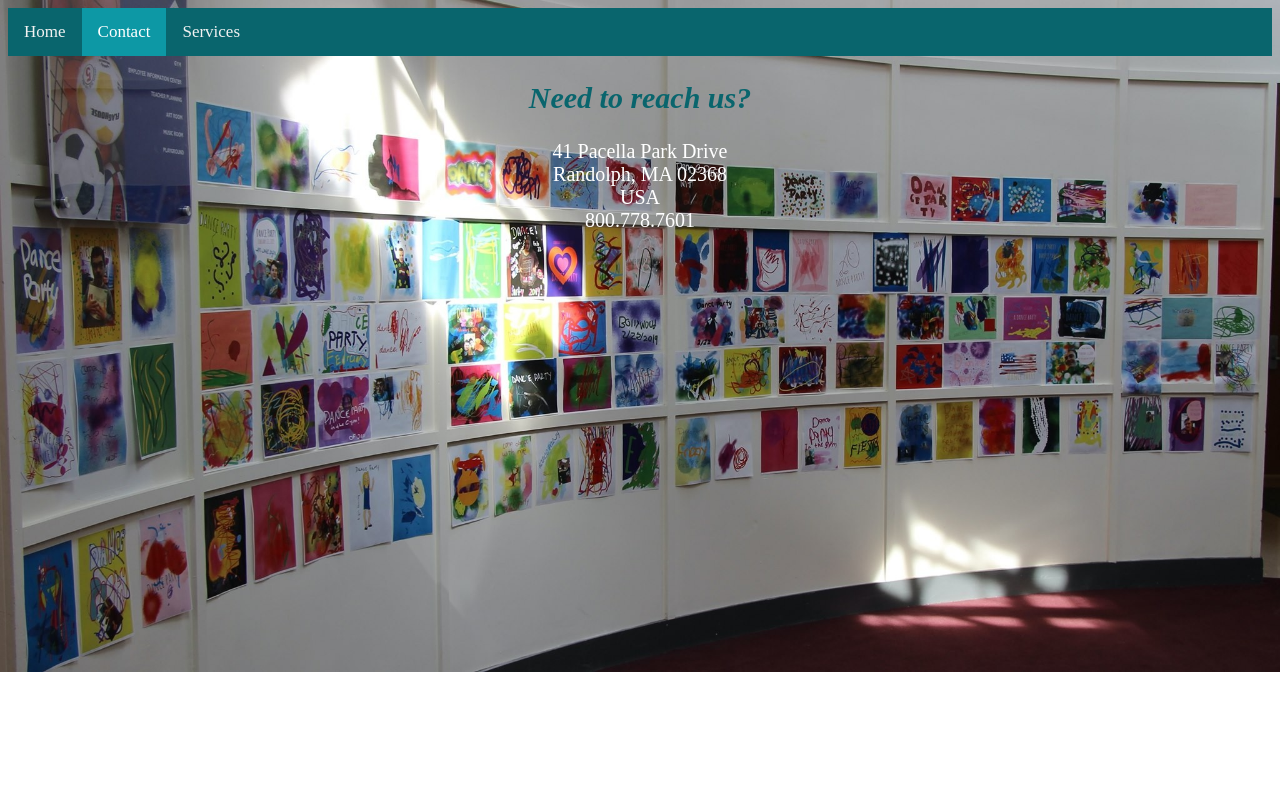
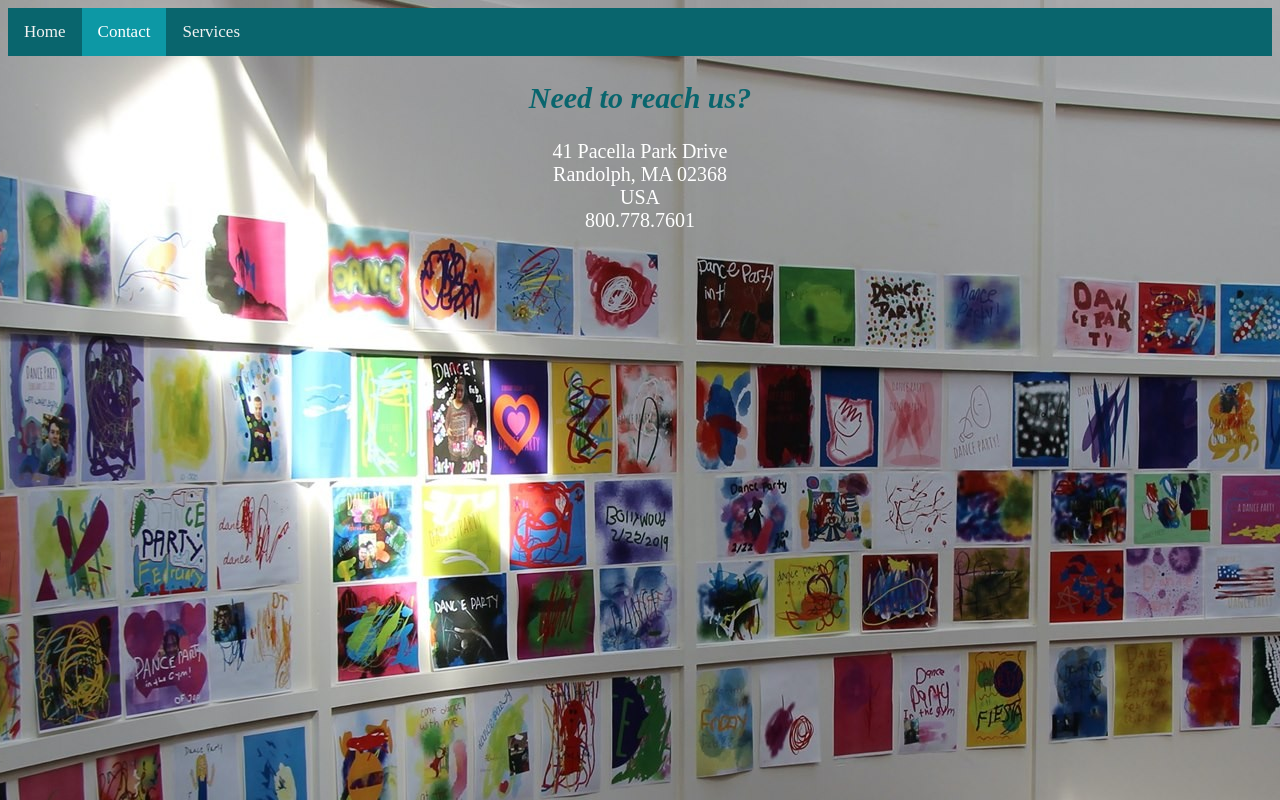
Before and after one commit to mnguywn/HW2, a plain HTML site: page contact.html in a window 1280 px wide. Drawn offline with Linux system fonts and the light colour scheme.

Commit message:
Update contact.html

```diff
--- a/contact.html
+++ b/contact.html
@@ -8,8 +8,8 @@
         body {
             background-image: url("may.jpeg");
             background-repeat: no-repeat;
-            background-size: 100%;
             background-position-x: center;
+            length: 100%;
      }
      p {
         text-align: center;
```
